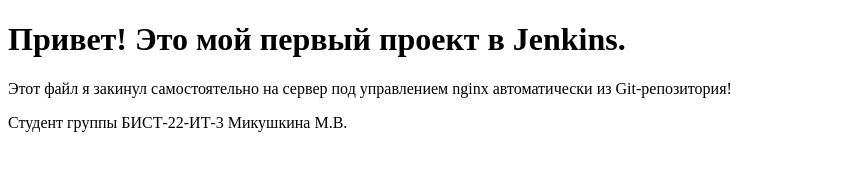
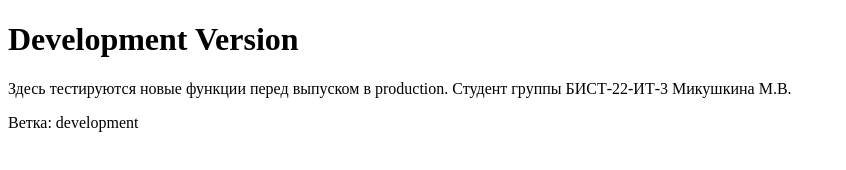
Before and after one commit to mikmv/devops-lab5-mikushkina-m, a plain HTML site: page index.html in a window 1280 px wide. Shown: the whole page, without its empty margins (0-846 px from the left). Drawn offline with Linux system fonts and the light colour scheme.

Commit message:
Update index.html

```diff
--- a/index.html
+++ b/index.html
@@ -5,8 +5,10 @@
     <title>Мой проект</title>
 </head>
 <body>
-    <h1>Привет! Это мой первый проект в Jenkins.</h1>
-    <p>Этот файл я закинул самостоятельно на сервер под управлением nginx автоматически из Git-репозитория!</p>
-    <p>Студент группы БИСТ-22-ИТ-3 Микушкина М.В.</p>
+    <h1>Development Version</h1>
+    <p>Здесь тестируются новые функции перед выпуском в production.
+
+Студент группы БИСТ-22-ИТ-3 Микушкина М.В.</p>
+    <p>Ветка: development</p>
 </body>
 </html>
```
